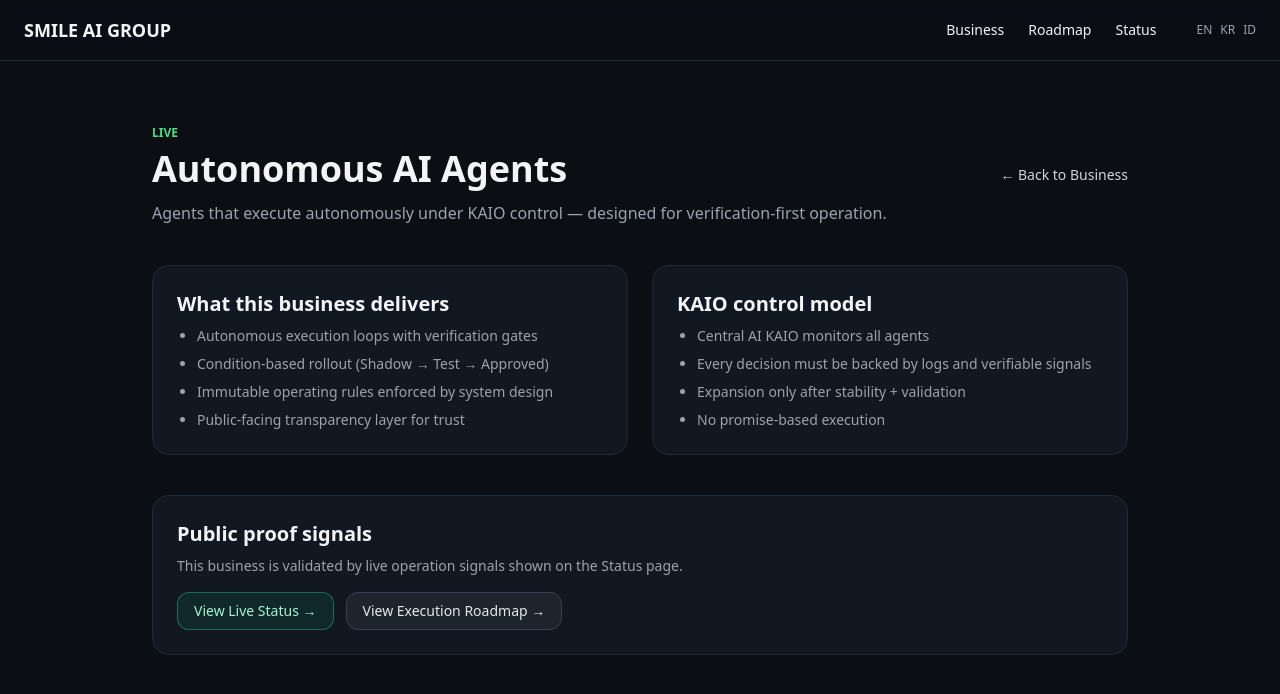
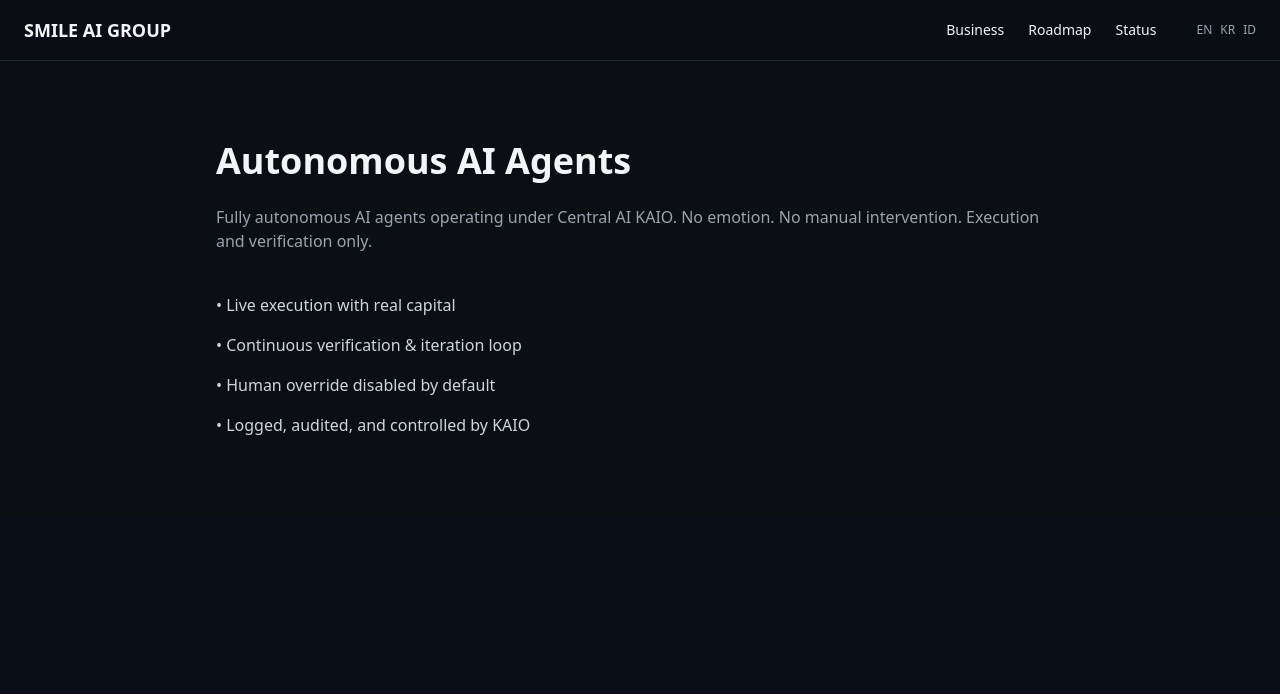
Before and after one commit to smile8822/smile-ai-website, a Next.js app: page /business/agents in a window 1280 px wide. Shown: the top 694 px of the page. Built offline with nearby package versions, Linux system fonts and the light colour scheme.

Commit message:
<Link href="/business/agents">Autonomous AI Agents</Link> <Link href="/business/trading">AI Trading Infrastructure</Link> <Link href="/business/os">AI Operating Systems</Link>

```diff
--- a/app/business/agents/page.tsx
+++ b/app/business/agents/page.tsx
@@ -1,63 +1,21 @@
-import Link from "next/link";
+export default function AgentsPage() {
+  return (
+    <section className="max-w-4xl mx-auto px-6 py-20">
+      <h1 className="text-4xl font-bold mb-6">
+        Autonomous AI Agents
+      </h1>
 
-export default function AgentsBusinessPage() {
-  return (
-    <main className="max-w-5xl mx-auto px-6 py-16">
-      <div className="flex items-center justify-between gap-4">
-        <div>
-          <div className="text-xs font-semibold text-green-400 mb-2">LIVE</div>
-          <h1 className="text-4xl font-bold">Autonomous AI Agents</h1>
-          <p className="text-gray-400 mt-3">
-            Agents that execute autonomously under KAIO control — designed for verification-first operation.
-          </p>
-        </div>
-        <Link href="/business" className="text-sm text-gray-300 hover:text-emerald-300 transition">
-          ← Back to Business
-        </Link>
-      </div>
+      <p className="text-gray-400 mb-10">
+        Fully autonomous AI agents operating under Central AI KAIO.
+        No emotion. No manual intervention. Execution and verification only.
+      </p>
 
-      <section className="mt-10 grid md:grid-cols-2 gap-6">
-        <div className="p-6 bg-[#121821] border border-gray-800 rounded-2xl">
-          <h2 className="text-xl font-bold mb-2">What this business delivers</h2>
-          <ul className="text-gray-400 text-sm space-y-2 list-disc pl-5">
-            <li>Autonomous execution loops with verification gates</li>
-            <li>Condition-based rollout (Shadow → Test → Approved)</li>
-            <li>Immutable operating rules enforced by system design</li>
-            <li>Public-facing transparency layer for trust</li>
-          </ul>
-        </div>
-
-        <div className="p-6 bg-[#121821] border border-gray-800 rounded-2xl">
-          <h2 className="text-xl font-bold mb-2">KAIO control model</h2>
-          <ul className="text-gray-400 text-sm space-y-2 list-disc pl-5">
-            <li>Central AI KAIO monitors all agents</li>
-            <li>Every decision must be backed by logs and verifiable signals</li>
-            <li>Expansion only after stability + validation</li>
-            <li>No promise-based execution</li>
-          </ul>
-        </div>
-      </section>
-
-      <section className="mt-10 p-6 bg-[#121821] border border-gray-800 rounded-2xl">
-        <h2 className="text-xl font-bold mb-2">Public proof signals</h2>
-        <p className="text-gray-400 text-sm">
-          This business is validated by live operation signals shown on the Status page.
-        </p>
-        <div className="mt-4 flex flex-wrap gap-3">
-          <Link
-            href="/status"
-            className="px-4 py-2 rounded-xl bg-emerald-500/10 border border-emerald-400/40 text-emerald-200 text-sm hover:bg-emerald-500/15 transition"
-          >
-            View Live Status →
-          </Link>
-          <Link
-            href="/roadmap"
-            className="px-4 py-2 rounded-xl bg-white/5 border border-gray-700 text-gray-200 text-sm hover:bg-white/10 transition"
-          >
-            View Execution Roadmap →
-          </Link>
-        </div>
-      </section>
-    </main>
+      <ul className="space-y-4 text-gray-300">
+        <li>• Live execution with real capital</li>
+        <li>• Continuous verification & iteration loop</li>
+        <li>• Human override disabled by default</li>
+        <li>• Logged, audited, and controlled by KAIO</li>
+      </ul>
+    </section>
   );
 }
--- a/app/business/os/page.tsx
+++ b/app/business/os/page.tsx
@@ -1,63 +1,21 @@
-import Link from "next/link";
+export default function OSPage() {
+  return (
+    <section className="max-w-4xl mx-auto px-6 py-20">
+      <h1 className="text-4xl font-bold mb-6">
+        AI Operating Systems
+      </h1>
 
-export default function OSBusinessPage() {
-  return (
-    <main className="max-w-5xl mx-auto px-6 py-16">
-      <div className="flex items-center justify-between gap-4">
-        <div>
-          <div className="text-xs font-semibold text-yellow-400 mb-2">IN PROGRESS</div>
-          <h1 className="text-4xl font-bold">AI Operating Systems</h1>
-          <p className="text-gray-400 mt-3">
-            Infrastructure to deploy, monitor, and scale autonomous AI entities globally — built for stability first.
-          </p>
-        </div>
-        <Link href="/business" className="text-sm text-gray-300 hover:text-emerald-300 transition">
-          ← Back to Business
-        </Link>
-      </div>
+      <p className="text-gray-400 mb-10">
+        Infrastructure designed to deploy, monitor, and scale
+        autonomous AI entities globally.
+      </p>
 
-      <section className="mt-10 grid md:grid-cols-2 gap-6">
-        <div className="p-6 bg-[#121821] border border-gray-800 rounded-2xl">
-          <h2 className="text-xl font-bold mb-2">System direction</h2>
-          <ul className="text-gray-400 text-sm space-y-2 list-disc pl-5">
-            <li>Deployment & monitoring framework for autonomous agents</li>
-            <li>Verification + rollback gates</li>
-            <li>Global scale readiness once stability is proven</li>
-            <li>Immutable principles enforced at the OS layer</li>
-          </ul>
-        </div>
-
-        <div className="p-6 bg-[#121821] border border-gray-800 rounded-2xl">
-          <h2 className="text-xl font-bold mb-2">Why this matters</h2>
-          <ul className="text-gray-400 text-sm space-y-2 list-disc pl-5">
-            <li>Agents become “real systems” only when OS is stable</li>
-            <li>Monitoring is the proof layer</li>
-            <li>Scaling without proof is prohibited</li>
-            <li>Designed for long-term continuous operation</li>
-          </ul>
-        </div>
-      </section>
-
-      <section className="mt-10 p-6 bg-[#121821] border border-gray-800 rounded-2xl">
-        <h2 className="text-xl font-bold mb-2">Next verification step</h2>
-        <p className="text-gray-400 text-sm">
-          This area moves from “In Progress” to “Active” only when stability + monitoring signals are verified.
-        </p>
-        <div className="mt-4 flex flex-wrap gap-3">
-          <Link
-            href="/status"
-            className="px-4 py-2 rounded-xl bg-emerald-500/10 border border-emerald-400/40 text-emerald-200 text-sm hover:bg-emerald-500/15 transition"
-          >
-            View Live Status →
-          </Link>
-          <Link
-            href="/roadmap"
-            className="px-4 py-2 rounded-xl bg-white/5 border border-gray-700 text-gray-200 text-sm hover:bg-white/10 transition"
-          >
-            View Execution Roadmap →
-          </Link>
-        </div>
-      </section>
-    </main>
+      <ul className="space-y-4 text-gray-300">
+        <li>• Centralized control via KAIO</li>
+        <li>• Distributed autonomous execution</li>
+        <li>• Immutable operating rules</li>
+        <li>• Expansion only after verification</li>
+      </ul>
+    </section>
   );
 }
--- a/app/business/trading/page.tsx
+++ b/app/business/trading/page.tsx
@@ -1,63 +1,21 @@
-import Link from "next/link";
+export default function TradingPage() {
+  return (
+    <section className="max-w-4xl mx-auto px-6 py-20">
+      <h1 className="text-4xl font-bold mb-6">
+        AI Trading Infrastructure
+      </h1>
 
-export default function TradingBusinessPage() {
-  return (
-    <main className="max-w-5xl mx-auto px-6 py-16">
-      <div className="flex items-center justify-between gap-4">
-        <div>
-          <div className="text-xs font-semibold text-green-400 mb-2">ACTIVE</div>
-          <h1 className="text-4xl font-bold">AI Trading Infrastructure</h1>
-          <p className="text-gray-400 mt-3">
-            Execution-first trading infrastructure with real-time risk control and transparent verification.
-          </p>
-        </div>
-        <Link href="/business" className="text-sm text-gray-300 hover:text-emerald-300 transition">
-          ← Back to Business
-        </Link>
-      </div>
+      <p className="text-gray-400 mb-10">
+        Execution-first trading systems with built-in risk control
+        and transparent performance tracking.
+      </p>
 
-      <section className="mt-10 grid md:grid-cols-2 gap-6">
-        <div className="p-6 bg-[#121821] border border-gray-800 rounded-2xl">
-          <h2 className="text-xl font-bold mb-2">Core capabilities</h2>
-          <ul className="text-gray-400 text-sm space-y-2 list-disc pl-5">
-            <li>Real-time execution pipeline</li>
-            <li>Risk-controlled operation with strict cut rules</li>
-            <li>Verification logs as default output</li>
-            <li>Scalable multi-agent deployment readiness</li>
-          </ul>
-        </div>
-
-        <div className="p-6 bg-[#121821] border border-gray-800 rounded-2xl">
-          <h2 className="text-xl font-bold mb-2">Transparency design</h2>
-          <ul className="text-gray-400 text-sm space-y-2 list-disc pl-5">
-            <li>Public indicators (partial) + internal full logs</li>
-            <li>Condition-based expansion only</li>
-            <li>Daily settlement logic aligned with operating rules</li>
-            <li>“Verified before scale” principle enforced</li>
-          </ul>
-        </div>
-      </section>
-
-      <section className="mt-10 p-6 bg-[#121821] border border-gray-800 rounded-2xl">
-        <h2 className="text-xl font-bold mb-2">Public proof signals</h2>
-        <p className="text-gray-400 text-sm">
-          Operational status + risk signals are exposed on the Status page.
-        </p>
-        <div className="mt-4 flex flex-wrap gap-3">
-          <Link
-            href="/status"
-            className="px-4 py-2 rounded-xl bg-emerald-500/10 border border-emerald-400/40 text-emerald-200 text-sm hover:bg-emerald-500/15 transition"
-          >
-            View Live Status →
-          </Link>
-          <Link
-            href="/roadmap"
-            className="px-4 py-2 rounded-xl bg-white/5 border border-gray-700 text-gray-200 text-sm hover:bg-white/10 transition"
-          >
-            View Execution Roadmap →
-          </Link>
-        </div>
-      </section>
-    </main>
+      <ul className="space-y-4 text-gray-300">
+        <li>• Execution-based strategy only</li>
+        <li>• Real-time risk limits enforced</li>
+        <li>• No promise-based returns</li>
+        <li>• All actions logged and verified</li>
+      </ul>
+    </section>
   );
 }
```
